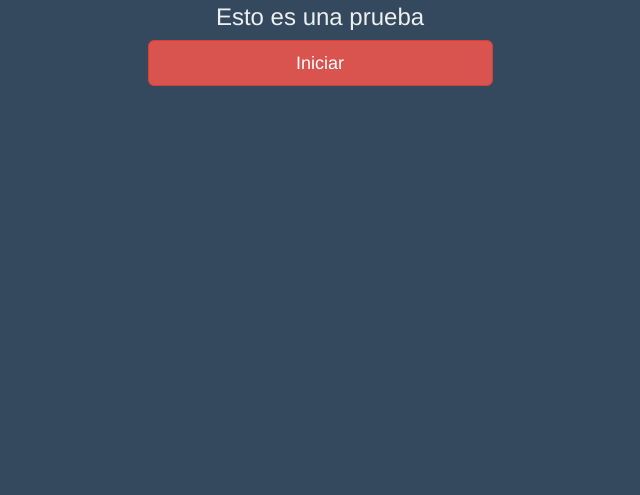
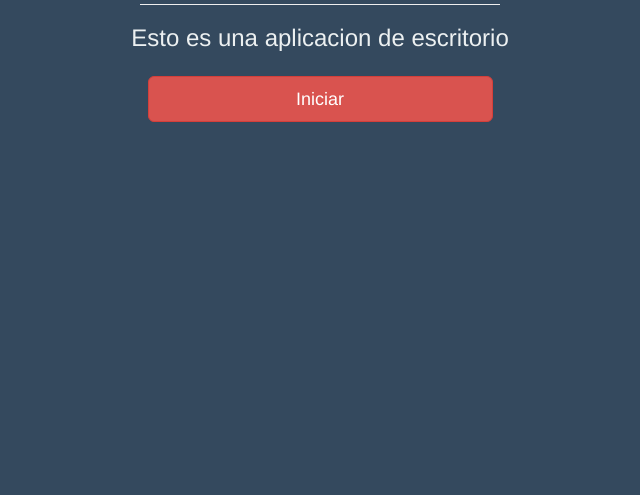
Before and after one commit to alerolon15/DesktopApp, an Electron app: page index.html in a window 800 px wide. Shown: the part 305-800 px from the top of the page, without its empty margins (80-720 px from the left). Drawn offline with nearby package versions, Linux system fonts and the light colour scheme.

Commit message:
segundo commit

```diff
--- a/index.html
+++ b/index.html
@@ -16,6 +16,9 @@
 			background-color: #34495e;
 			margin-top: 10%;
 		}
+		h3{
+			margin-bottom: 25px;
+		}
 	</style>
 </head>
 <body>
@@ -27,10 +30,12 @@
 		</div>
 		<div class="row">
 			<div class="col-md-4 col-md-offset-4">
+
 				<h1>Bienvenido</h1>
+				<hr style="width:50%">
 			</div>
 			<div class="col-md-4 col-md-offset-4">
-				<h3>Esto es una prueba</h3>
+				<h3>Esto es una aplicacion de escritorio</h3>
 			</div>
 		</div>
 		<div class="row">
```
